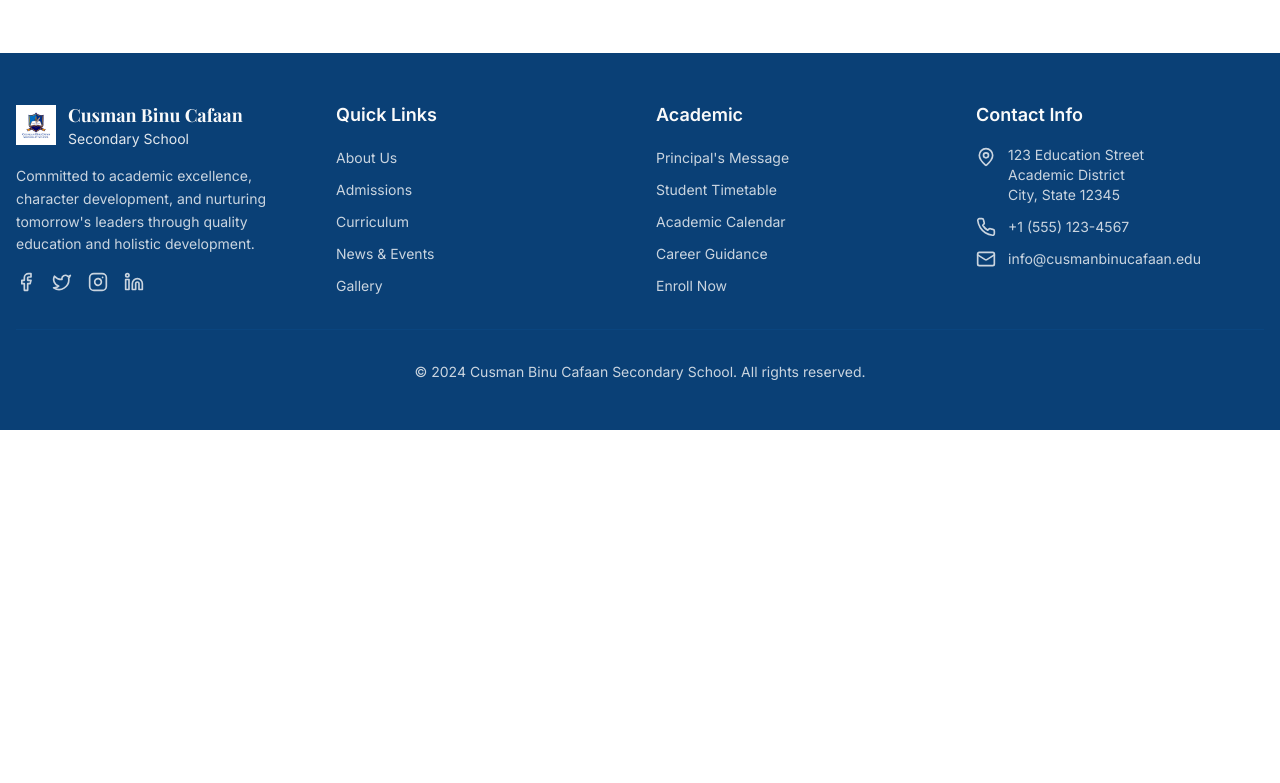
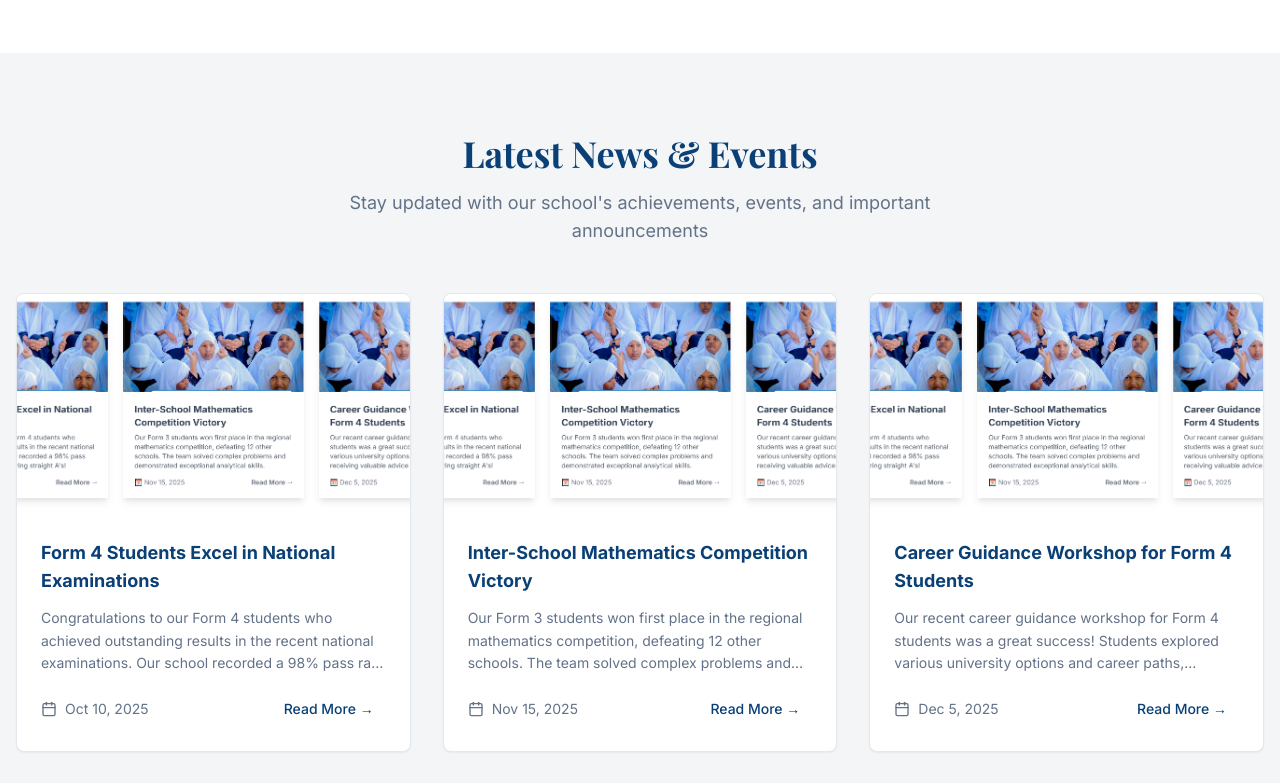
Before and after one commit to AbdirahmanNuh/cusman-secondary-school, a React (Vite) app: page / in a window 1280 px wide. Shown: the part 4260-5043 px from the top of the page. Before the commit the page ends 4690 px from the top, so only its background shows below. Built offline with nearby package versions, Linux system fonts and the light colour scheme.

Commit message:
Add news section to homepage
Added a news section to the homepage, replicating the layout from the provided attachments. This section displays news articles with titles, descriptions, dates, and "Read More" links.
-edited src/pages/Home.tsx

```diff
--- a/src/pages/Home.tsx
+++ b/src/pages/Home.tsx
@@ -1,5 +1,5 @@
 import { Link } from "react-router-dom";
-import { ArrowRight, Users, BookOpen, Trophy, Globe, Microscope, Atom, Heart, Calculator, FileText, MessageCircle, Clock, Map, Star, Monitor } from "lucide-react";
+import { ArrowRight, Users, BookOpen, Trophy, Globe, Microscope, Atom, Heart, Calculator, FileText, MessageCircle, Clock, Map, Star, Monitor, Calendar } from "lucide-react";
 import { Button } from "@/components/ui/button";
 import { Card, CardContent } from "@/components/ui/card";
 import Header from "@/components/Header";
@@ -343,6 +343,99 @@ const Home = () => {
         </div>
       </section>
 
+      {/* News & Events Section */}
+      <section className="py-20 bg-muted">
+        <div className="container mx-auto px-4">
+          <div className="text-center mb-12">
+            <h2 className="font-academic text-4xl font-bold text-primary mb-4">
+              Latest News & Events
+            </h2>
+            <p className="text-lg text-muted-foreground max-w-2xl mx-auto">
+              Stay updated with our school's achievements, events, and important announcements
+            </p>
+          </div>
+
+          <div className="grid md:grid-cols-2 lg:grid-cols-3 gap-8">
+            {[
+              {
+                title: "Form 4 Students Excel in National Examinations",
+                description: "Congratulations to our Form 4 students who achieved outstanding results in the recent national examinations. Our school recorded a 98% pass rate with 15 students scoring straight A's!",
+                date: "Oct 10, 2025",
+                image: "/lovable-uploads/e505a976-40c2-4de7-bfa2-b139a5f04fad.png"
+              },
+              {
+                title: "Inter-School Mathematics Competition Victory",
+                description: "Our Form 3 students won first place in the regional mathematics competition, defeating 12 other schools. The team solved complex problems and demonstrated exceptional analytical skills.",
+                date: "Nov 15, 2025",
+                image: "/lovable-uploads/e505a976-40c2-4de7-bfa2-b139a5f04fad.png"
+              },
+              {
+                title: "Career Guidance Workshop for Form 4 Students",
+                description: "Our recent career guidance workshop for Form 4 students was a great success! Students explored various university options and career paths, receiving valuable advice from professionals.",
+                date: "Dec 5, 2025",
+                image: "/lovable-uploads/e505a976-40c2-4de7-bfa2-b139a5f04fad.png"
+              },
+              {
+                title: "New Science Laboratory Equipment",
+                description: "We've installed state-of-the-art laboratory equipment for Chemistry and Physics classes, enhancing our students' practical learning experience and scientific research capabilities.",
+                date: "Sep 20, 2025",
+                image: "/lovable-uploads/e505a976-40c2-4de7-bfa2-b139a5f04fad.png"
+              },
+              {
+                title: "Annual Sports Day Championship",
+                description: "Our annual sports day was a tremendous success with students showcasing their athletic talents. Form 3A emerged as the overall champions with outstanding performances across all events.",
+                date: "Aug 28, 2025",
+                image: "/lovable-uploads/e505a976-40c2-4de7-bfa2-b139a5f04fad.png"
+              },
+              {
+                title: "Islamic Studies Excellence Award",
+                description: "Our Islamic Studies department received recognition for excellence in teaching and student achievements. Three students won regional Quran recitation competitions this year.",
+                date: "Jul 15, 2025",
+                image: "/lovable-uploads/e505a976-40c2-4de7-bfa2-b139a5f04fad.png"
+              }
+            ].map((news, index) => (
+              <Card key={index} className="card-elegant hover:shadow-xl transition-elegant overflow-hidden">
+                <div className="aspect-video relative overflow-hidden">
+                  <img
+                    src={news.image}
+                    alt={news.title}
+                    className="w-full h-full object-cover hover:scale-105 transition-transform duration-300"
+                  />
+                </div>
+                <CardContent className="p-6">
+                  <h3 className="font-bold text-lg text-primary mb-3 line-clamp-2">
+                    {news.title}
+                  </h3>
+                  <p className="text-muted-foreground text-sm leading-relaxed mb-4 line-clamp-3">
+                    {news.description}
+                  </p>
+                  <div className="flex items-center justify-between">
+                    <div className="flex items-center gap-2 text-sm text-muted-foreground">
+                      <Calendar className="h-4 w-4" />
+                      <span>{news.date}</span>
+                    </div>
+                    <Link to="/news-events">
+                      <Button variant="ghost" size="sm" className="text-primary hover:text-primary-dark">
+                        Read More →
+                      </Button>
+                    </Link>
+                  </div>
+                </CardContent>
+              </Card>
+            ))}
+          </div>
+
+          <div className="text-center mt-12">
+            <Link to="/news-events">
+              <Button className="bg-primary hover:bg-primary-dark">
+                View All News & Events
+                <ArrowRight className="ml-2 h-4 w-4" />
+              </Button>
+            </Link>
+          </div>
+        </div>
+      </section>
+
       <Footer />
     </div>
   );
```
Also changed, not shown: public/lovable-uploads/e505a976-40c2-4de7-bfa2-b139a5f04fad.png (added).
